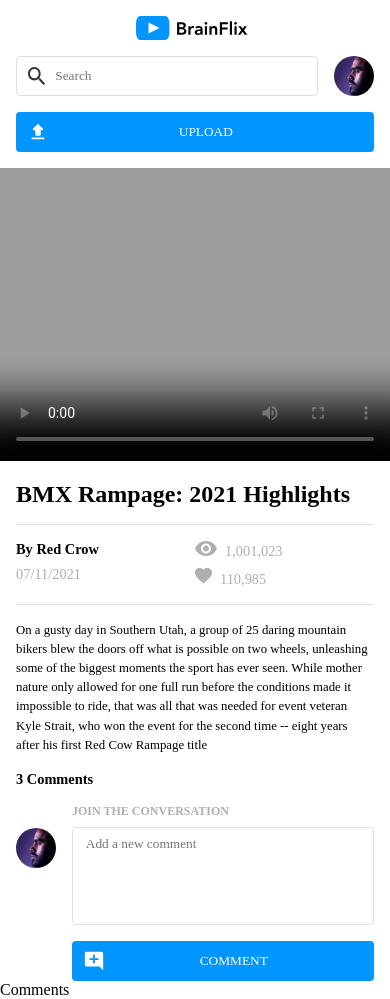
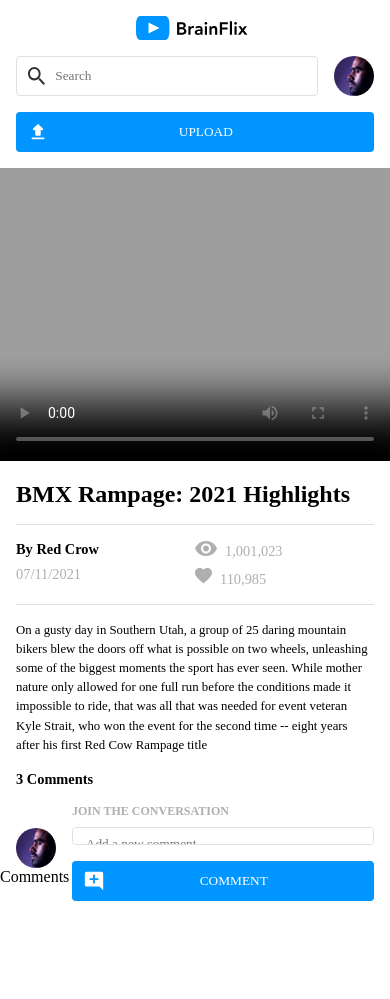
Before and after one commit to Cheeonon/chloe-park-brainflix, a React (Create React App) app: page / in a window 390 px wide. After the commit the page ends 901 px from the top, so only its background shows below. Built offline with nearby package versions, Linux system fonts and the light colour scheme.

Commit message:
Add styling for tablet breakpoint on comment form

```diff
--- a/src/components/Button/Button.js
+++ b/src/components/Button/Button.js
@@ -1,8 +1,8 @@
 import './Button.scss';
 
-const Button = ({customClass, url, text}) => {
+const Button = ({url, text}) => {
   return (
-    <div className={`button ${customClass}`}>
+    <div className={"button"}>
         <img className={"button__icon"} src={url} alt={url}/>
         <button className="button__btn">{text}</button>
     </div>
--- a/src/components/CommentForm/CommentForm.js
+++ b/src/components/CommentForm/CommentForm.js
@@ -12,8 +12,10 @@ const CommentForm = () => {
            <Profile customClass="comment-form__profile" url={profileUrl} alt="Mohan Muruge"/>
             <form className="comment-form__add" >
                 <span className="comment-form__title">Join the conversation</span>
-                <textarea className="comment-form__input" placeholder='Add a new comment' ></textarea>
-                <Button customClass="comment-form__button" url={commentIconUrl} text="Comment"/>
+                <div className="comment-form__field">
+                  <textarea className="comment-form__input" placeholder='Add a new comment' ></textarea>
+                  <Button url={commentIconUrl} text="Comment"/>
+                </div>
             </form>
         </div>
     </div>
--- a/src/components/CommentForm/CommentForm.scss
+++ b/src/components/CommentForm/CommentForm.scss
@@ -30,9 +30,6 @@
         width: 90%;
     }
 
-    &__button{
-        width: unset;
-    }
 
     &__title{
         font-size: 0.75rem;
@@ -42,12 +39,29 @@
         color: $Silver;
     }
 
+    &__field{
+        display: flex;
+        flex-direction: column;
+        height: 2.5rem;
+
+        @include tablet{
+            flex-direction: row;
+        }
+    }
+
     &__input{
         border: $Mercury solid 1px;
         border-radius: $bordeRadius;
         height: 5rem;
+        width: 100%;
         margin-bottom: $mobileBasicSpacing;
         resize: none;
         padding: 0.5rem 0.8rem;
+
+        @include tablet{
+            height: 100%;
+            margin-right: $mobileBasicSpacing;
+            flex-shrink: 0.4;
+        }
     }
 }
--- a/src/styles/App.scss
+++ b/src/styles/App.scss
@@ -1,12 +1,13 @@
 @use './partials/fonts';
 @use './partials/typography';
 
-*{
-    font-family: Avenir;
+*, *::before, *::after{
+    box-sizing: border-box;
 }
 
-body{
+*{
     margin: 0;
+    font-family: Avenir;
 }
 
 h1{
```
